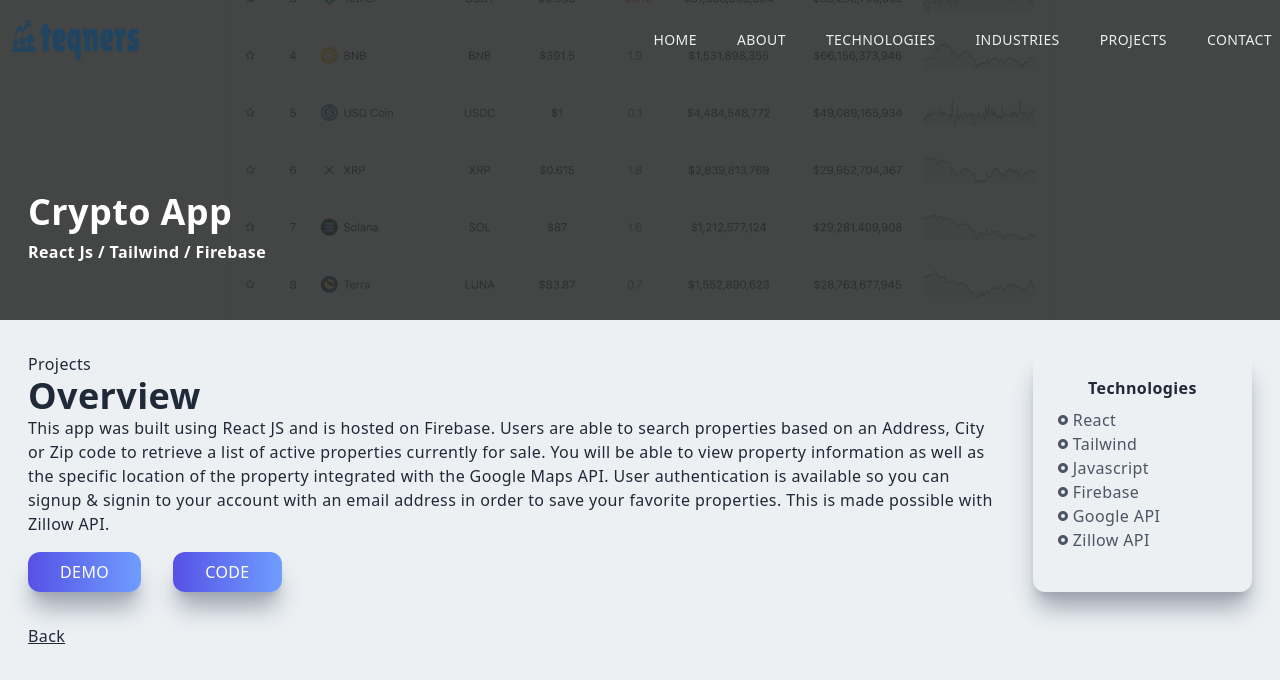
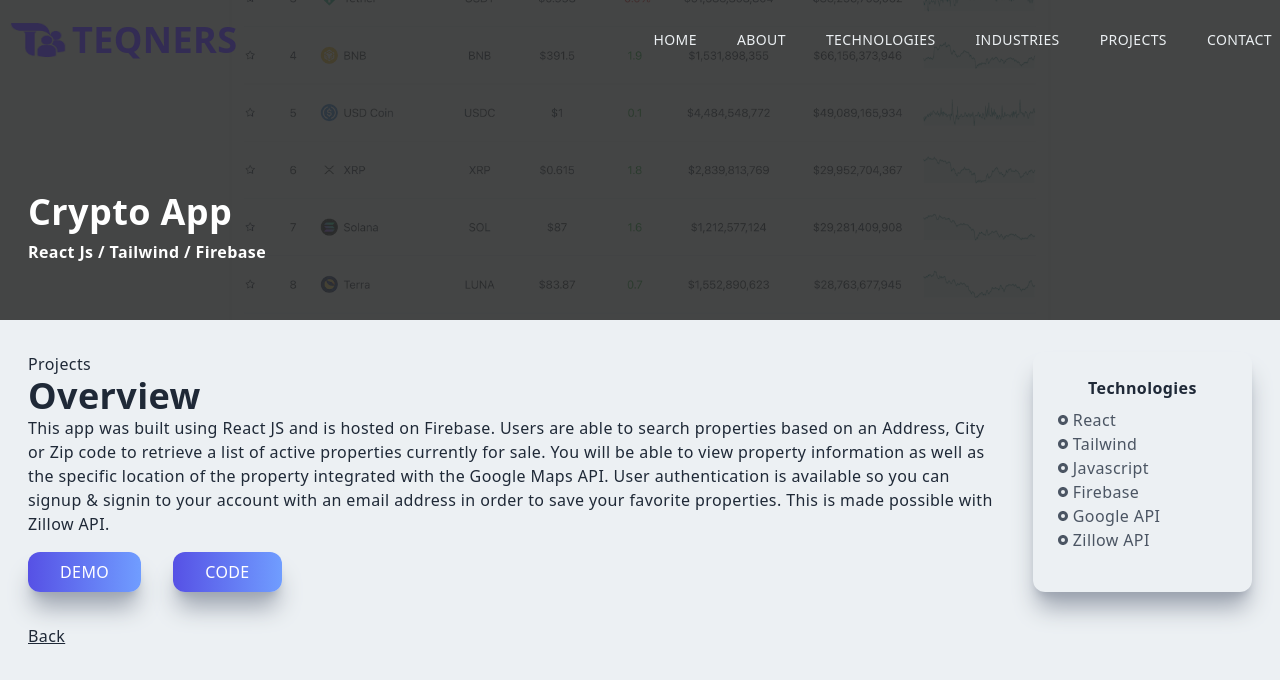
Before and after one commit to ssaurabh8778/teqners-next-website, a Next.js app: page /crypto in a window 1280 px wide. Shown: the top 680 px of the page. Built offline with nearby package versions, Linux system fonts and the light colour scheme.

Commit message:
teqners logo changed

```diff
--- a/components/Navbar.jsx
+++ b/components/Navbar.jsx
@@ -54,7 +54,10 @@
     >
       <div className="flex justify-between items-center w-full h-full px-2 2xl:px-16">
         <Link href="/">
-          <Image src={navbarlogoImg} alt="/" width="135" height="50" />
+          <div className="flex items-center">
+            <Image src={navbarlogoImg} alt="/" width="60" height="50" />
+            <h2 className="ml-1 text-[#332c54]">TEQNERS</h2>
+          </div>
         </Link>
 
         <div>
```
Also changed, not shown: public/assets/navLogo.png.
